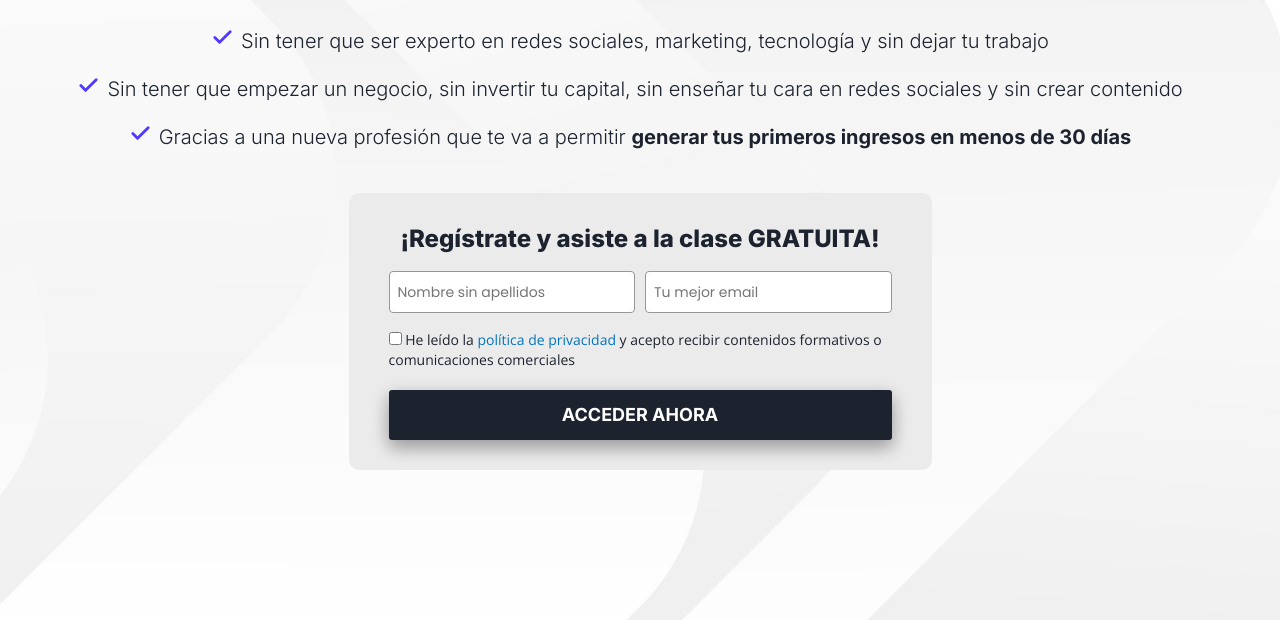
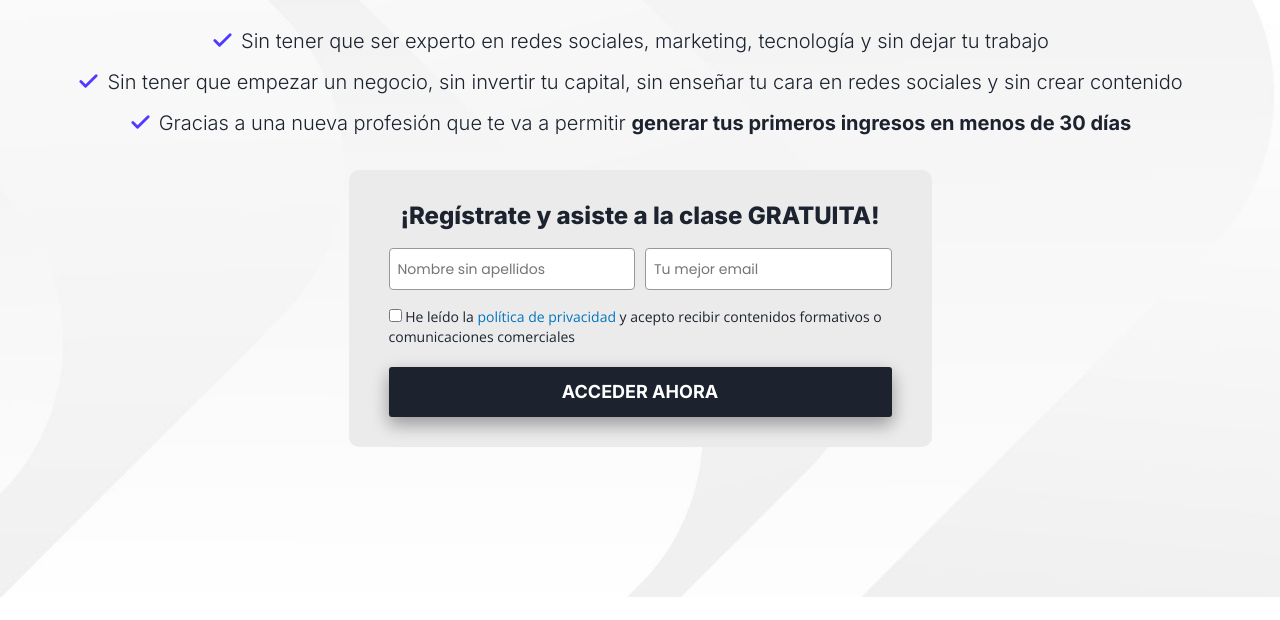
Before and after one commit to Yevhenii-20/jordi-alex, a plain HTML site: page index.html in a window 1280 px wide. Shown: the part 271-891 px from the top of the page. After the commit the page ends 868 px from the top, so only its background shows below. Drawn offline with nearby package versions, Linux system fonts and the light colour scheme.

Commit message:
Add files via upload

```diff
--- a/css/index.css
+++ b/css/index.css
@@ -86,7 +86,7 @@ strong {
 }
 
 .info-list li {
-    margin-bottom: 20px;
+    margin-bottom: 13px;
     position: relative;
     margin-left: 10px;
     display: inline-block;
@@ -100,7 +100,7 @@ strong {
     width: 23px;
     height: 16px;
     left: -30px;
-    top: 2px;
+    top: 5px;
 }
 
 #webinar-register-form {
@@ -110,7 +110,7 @@ strong {
     width: 100%;
     max-width: 583px;
     margin: 0 auto;
-    margin-top: 22px;
+    margin-top: 20px;
 }
 
 .form-title {
```
